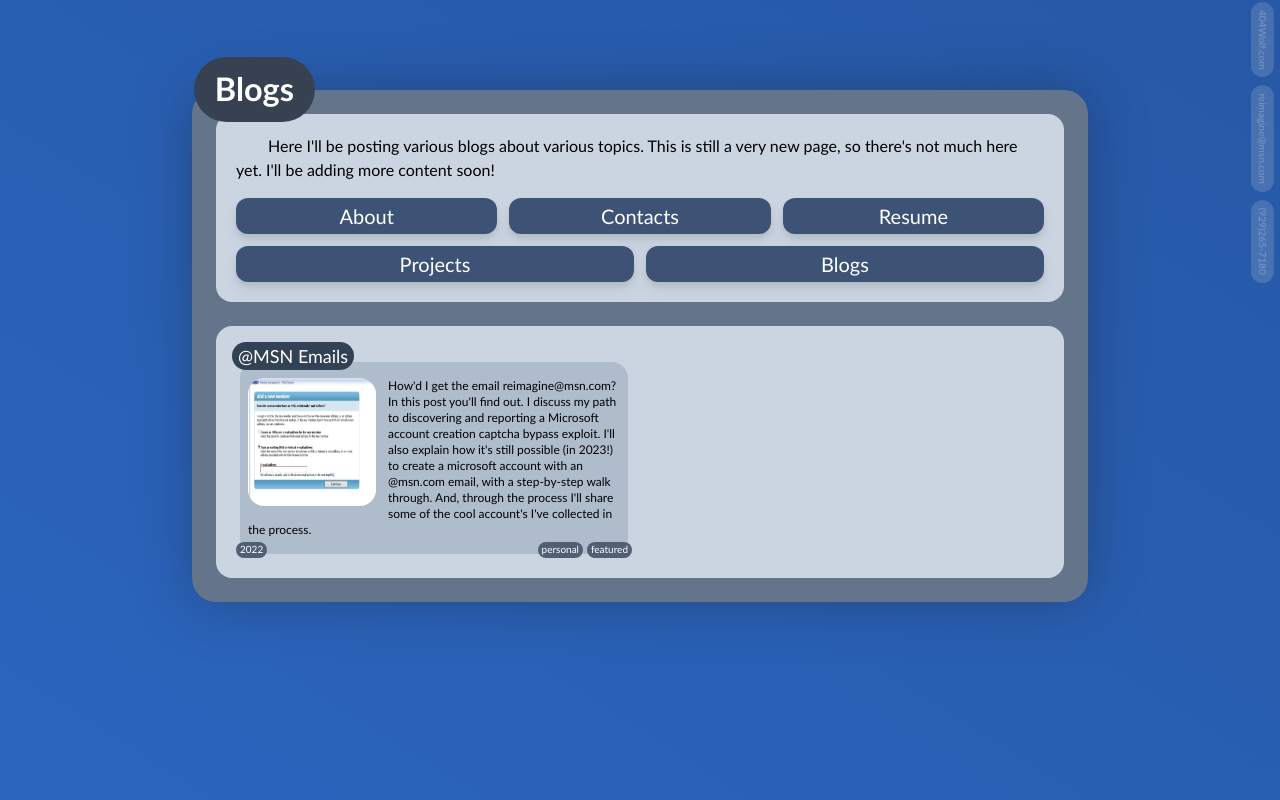
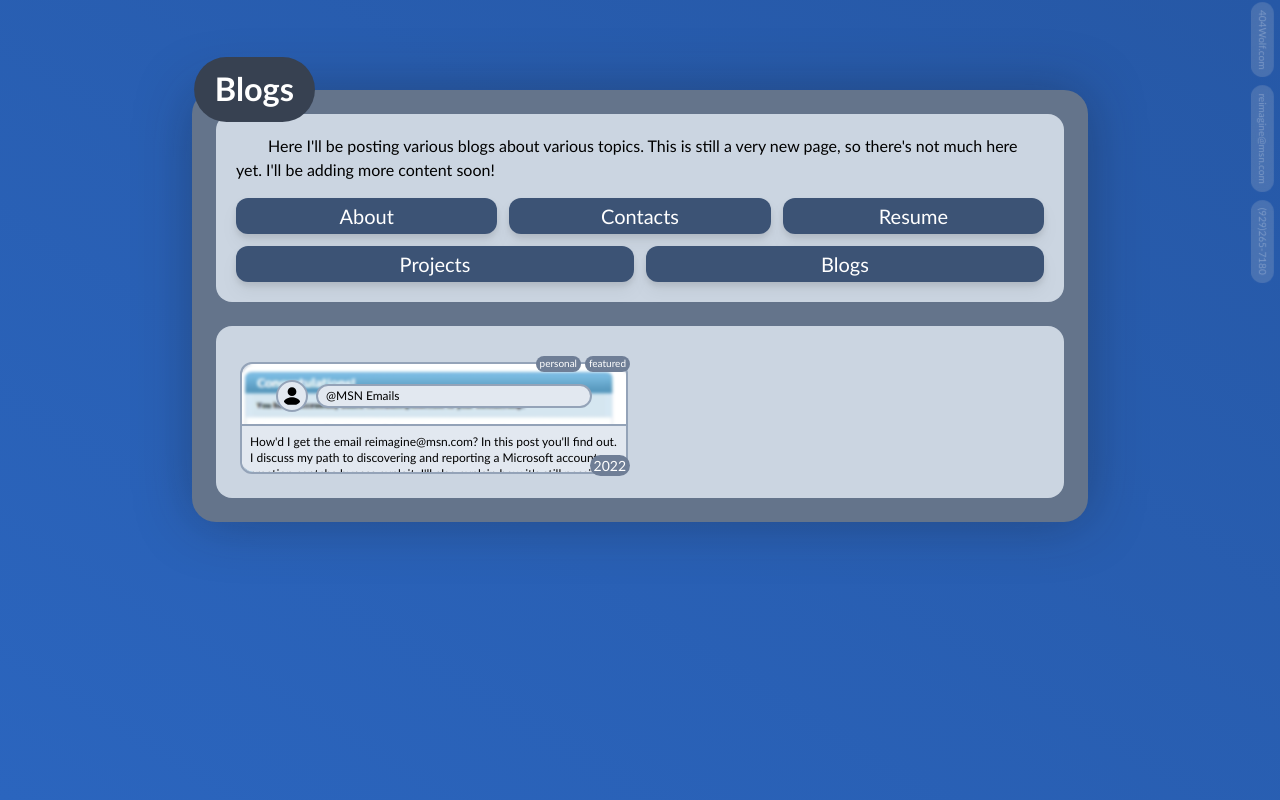
Before and after one commit to 404Wolf/404Wolf.com, a Next.js app: page /posts/blogs in a window 1280 px wide. Built offline with nearby package versions, Linux system fonts and the light colour scheme.

Commit message:
Revamped extended post card

```diff
--- a/package.json
+++ b/package.json
@@ -14,6 +14,7 @@
     "react": "18.2.0",
     "react-awesome-reveal": "^4.2.3",
     "react-dom": "18.2.0",
+    "react-icons": "^4.8.0",
     "react-markdown": "^8.0.5",
     "reactjs-popup": "^2.0.5",
     "rehype-raw": "^6.1.1",
--- a/public/posts/projects/hydroponics/post.json
+++ b/public/posts/projects/hydroponics/post.json
@@ -4,9 +4,9 @@
     "tags": ["personal", "featured", "ongoing"],
     "date": "2020",
     "covers": [
+        "hydroGreen.webp",
         "dalle.webp",
         "a_harvest.webp",
-        "hydroGreen.webp",
         "early_growth.webp"
     ],
     "description": "My closet's taken many forms. First, it was LARP equipment (foam sword-fighting), followed by a Kombucha brewing apparatus, and intermediately a quilt-sowing setup and 3d-printing haven. However, most recently it's taken the form of a hydroponic farm. This post documents my journey from the very beginning, starting off with my soil based auto-watering strawberry endeavor, spanning to the present, with my current hydroponic Shishito Pepper growing setup. I discuss the inspiration, process, pitfalls, and ultimate success of my hydroponic journey."
--- a/src/components/posts/ExtendedPostCard.tsx
+++ b/src/components/posts/ExtendedPostCard.tsx
@@ -3,9 +3,12 @@ import PostData from "./PostData";
 import Image from "next/image";
 import Tag from "../misc/Tag";
 import Link from "next/link";
+import { IoMdSchool } from "react-icons/io";
+import { IoPersonSharp } from "react-icons/io5";
+import { BsQuestionLg } from "react-icons/bs";
 
 const nullDescription = "Description coming soon!";
-const tagColor = "rgb(81, 95, 115)";
+const tagColor = "#6f7e96";
 
 interface ExtendedPostCardProps {
     post: PostData;
@@ -15,40 +18,54 @@ interface ExtendedPostCardProps {
 const ExtendedPostCard = ({ post, tags }: ExtendedPostCardProps) => {
     const postDescription = post.description ? post.description : nullDescription;
 
+    const postIconClass =
+        "rounded-full bg-slate-200 p-1 w-8 h-8 border-2 border-slate-400";
+    let postIcon;
+    if (post.tags.includes("academic")) {
+        postIcon = <IoMdSchool className={postIconClass} />;
+    } else if (post.tags.includes("personal")) {
+        postIcon = <IoPersonSharp className={postIconClass} />;
+    } else {
+        postIcon = <BsQuestionLg className={postIconClass} />;
+    }
+
     return (
-        <Link href={post.path}>
-            <div className="px-2 py-4 bg-slate-400/50 rounded-2xl container relative duration-100 hover:drop-shadow-xl hover:brightness-90 min-h-full">
-                <h1 className="text-white bg-slate-700 absolute mx-auto top-0 left-0 z-50 rounded-full -translate-y-3 md:-translate-y-5 -translate-x-2 px-[6px] text-sm md:text-lg">
-                    {post.name}
-                </h1>
+        <div className="border-slate-400 border-2 rounded-xl duration-100 hover:drop-shadow-md relative">
+            <div
+                style={{ backgroundColor: tagColor }}
+                className="text-white bottom-0 right-0 translate-y-1 translate-x-1 absolute z-50 rounded-full py-0 px-1 text-[14px]"
+            >
+                {post.date}
+            </div>
 
-                {tags && (
-                    <div className="flex gap-1 absolute bottom-0 right-0">
-                        {tags.map((tag) => (
-                            <Tag background={tagColor} absolute={false}>
-                                {tag}
-                            </Tag>
-                        ))}
+            <div className="z-50 flex flex-row gap-x-1 h-4 absolute right-0 top-0 -translate-y-3">
+                {tags?.map((tag) => (
+                    <Tag key={tag} background={tagColor} absolute={false}>
+                        {tag}
+                    </Tag>
+                ))}
+            </div>
+
+            <div
+                className="rounded-xl bg-top bg-cover"
+                style={{ backgroundImage: `url('${post.covers[0]}')` }}
+            >
+                <div className="backdrop-blur-[1.5px] rounded-xl container relative p-2 py-4 relative container">
+                    <div className="flex gap-x-2 items-center justify-center">
+                        {postIcon}
+                        <h2 className="w-[75%] text-[12px] bg-slate-200 px-2 py-px rounded-full border-2 border-slate-400">
+                            {post.name}
+                        </h2>
                     </div>
-                )}
 
-                <Tag position="bl" background={tagColor}>
-                    {post.date}
-                </Tag>
-
-                <div className="relative container w-24 md:w-32 h-24 md:h-32 float-left mr-3 mb-3">
-                    <Image
-                        src={randomListItem(post.covers)}
-                        className="overflow-trim  rounded-2xl"
-                        alt={post.name}
-                        placeholder="blur"
-                        blurDataURL="/resources/white_dot.png"
-                        fill
-                    />
+                    <div className="rounded-bl-xl rounded-br-xl -m-2 -mb-4 -mt-1 p-4">
+                        <p className="text-xs h-12 overflow-y-hidden bg-slate-200 -mx-4 -mb-4 rounded-bl-xl rounded-br-xl p-2 border-t-2 border-slate-400">
+                            {postDescription}
+                        </p>
+                    </div>
                 </div>
-                <p className="text-xs cursor-text">{postDescription}</p>
             </div>
-        </Link>
+        </div>
     );
 };
 
```
Also changed, not shown: 1 other file (tests, documents, lock files or other folders).
